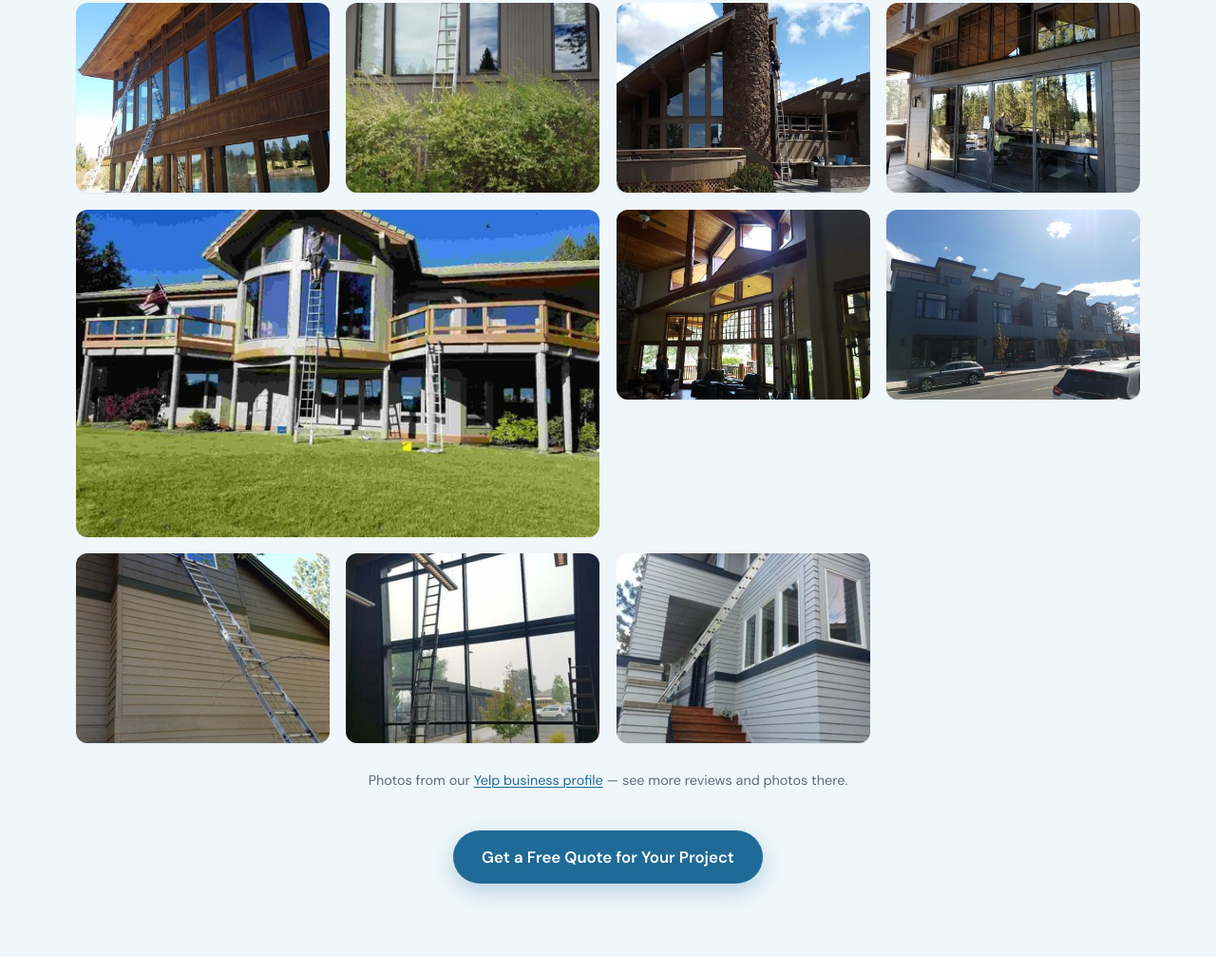
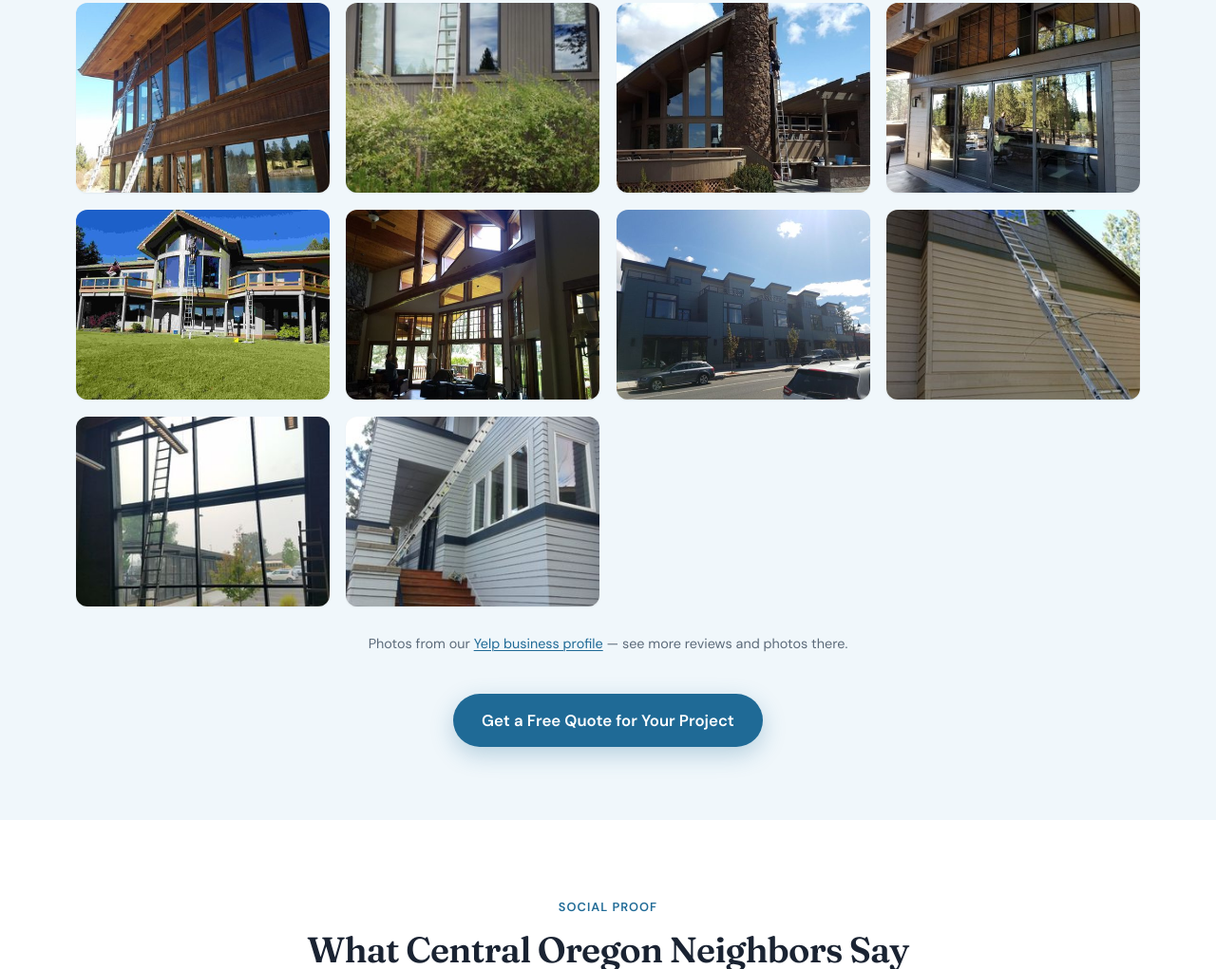
Before and after one commit to Ezmoney212121/TyTheWindowGuy, a plain HTML site: page index.html in a window 1280 px wide. Shown: the part 3251-4272 px from the top of the page at 95% size. Drawn offline with Linux system fonts and the light colour scheme.

Commit message:
Even out Projects gallery grid
Remove wide featured tile so all photos share the same aspect ratio;
desktop 4-column grid leaves open space bottom-right after 10 images.

```diff
--- a/index.html
+++ b/index.html
@@ -460,7 +460,7 @@
           <button type="button" class="project-card" data-full="images/projects/project-04.jpg" aria-label="View larger: sliding glass doors and clerestory windows">
             <img src="images/projects/project-04.jpg" alt="Clean sliding glass doors and upper clerestory windows reflecting pine forest views" width="600" height="450" loading="lazy" decoding="async">
           </button>
-          <button type="button" class="project-card project-card--wide" data-full="images/projects/project-05.jpg" aria-label="View larger: large multi-level home exterior window cleaning">
+          <button type="button" class="project-card" data-full="images/projects/project-05.jpg" aria-label="View larger: large multi-level home exterior window cleaning">
             <img src="images/projects/project-05.jpg" alt="Multi-level Central Oregon home with crew cleaning large upper windows from ladders" width="800" height="500" loading="lazy" decoding="async">
           </button>
           <button type="button" class="project-card" data-full="images/projects/project-06.jpg" aria-label="View larger: vaulted great room interior windows">
--- a/styles.css
+++ b/styles.css
@@ -727,7 +727,7 @@ p:last-child { margin-bottom: 0; }
 
 .projects-grid {
   display: grid;
-  grid-template-columns: 1fr 1fr;
+  grid-template-columns: repeat(2, 1fr);
   gap: 0.75rem;
 }
 
@@ -739,13 +739,10 @@ p:last-child { margin-bottom: 0; }
 }
 
 @media (min-width: 960px) {
+  /* 4 columns × 10 photos → last row has 2 tiles + open space bottom-right */
   .projects-grid {
     grid-template-columns: repeat(4, 1fr);
     gap: 1.1rem;
-  }
-
-  .project-card--wide {
-    grid-column: span 2;
   }
 }
 
@@ -763,10 +760,6 @@ p:last-child { margin-bottom: 0; }
   aspect-ratio: 4 / 3;
   box-shadow: var(--shadow-sm);
   transition: transform 0.25s var(--ease), box-shadow 0.25s var(--ease);
-}
-
-.project-card--wide {
-  aspect-ratio: 16 / 10;
 }
 
 .project-card:hover,
```
